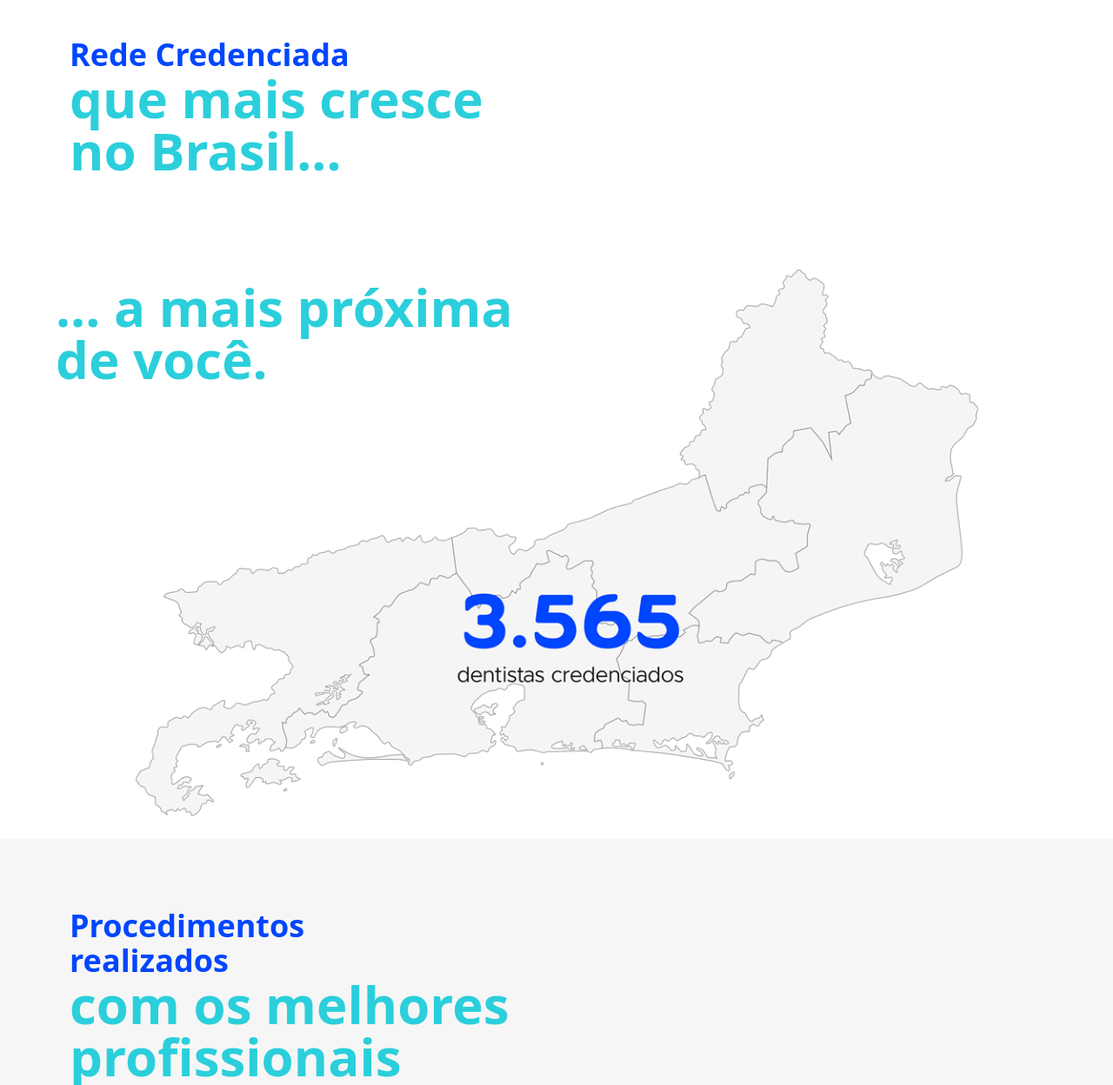
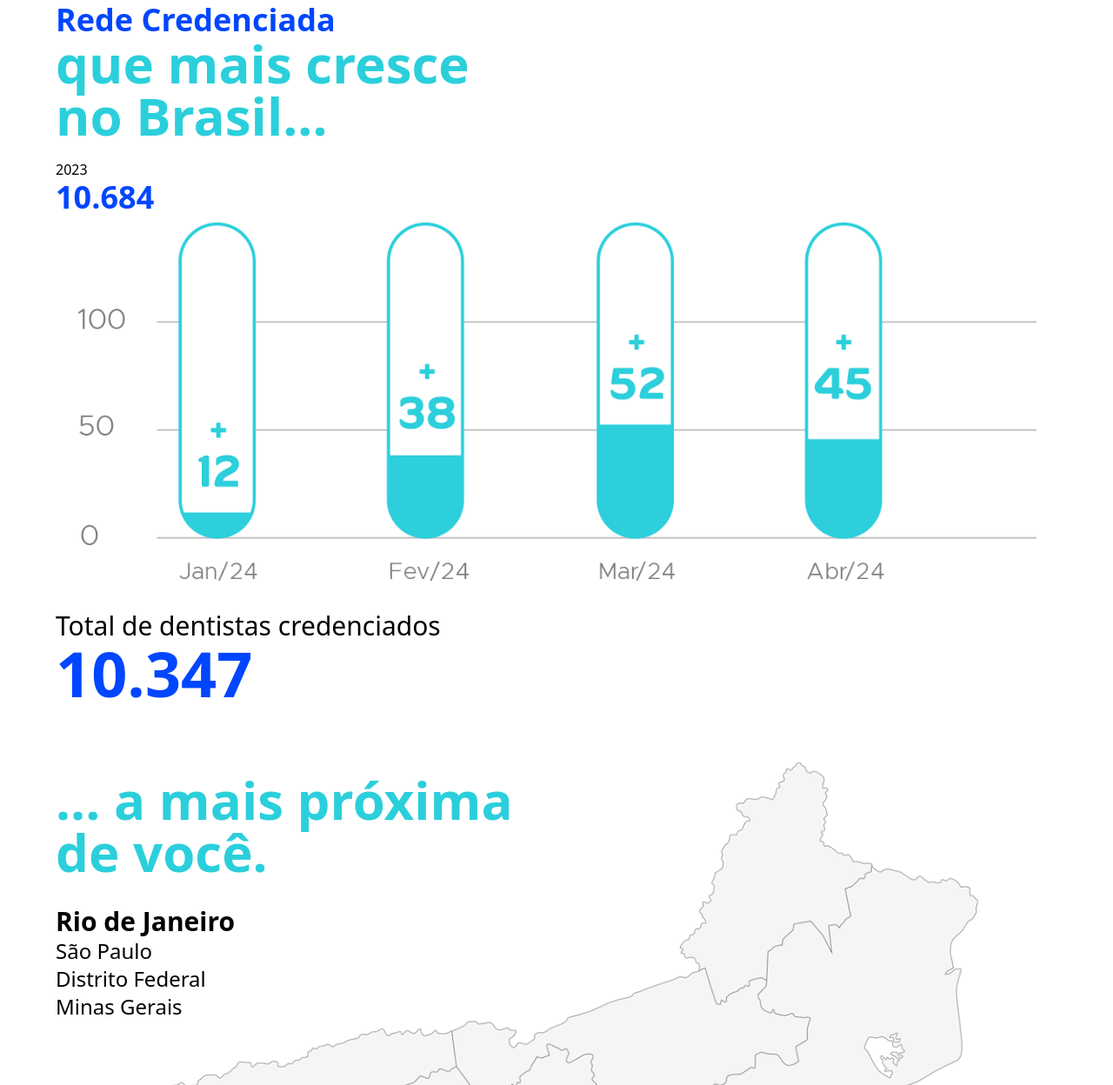
Before and after one commit to jorgeacruz/MaisDental, a website: page src/index.html in a window 1280 px wide. Shown: the part 1596-2844 px from the top of the page at 87% size. Drawn offline with nearby package versions, Linux system fonts and the light colour scheme.

Commit message:
update index, images and tailwondcss

```diff
--- a/src/index.html
+++ b/src/index.html
@@ -5,6 +5,7 @@
     <meta name="viewport" content="width=device-width, initial-scale=1.0">
     <title>Mais Dental - Vantagens</title>
     <link rel="stylesheet" href="../styles/output.css">
+
 </head>
 <body>
     <!--- menu -->
@@ -77,11 +78,16 @@
         </div>
     </section>
     <!-- Rede Credenciada -->
-    <section class="w-full p-20 flex flex-col gap-6 justify-center items-center ">
+    <section class="w-full p-10 flex flex-col gap-6 justify-center items-center ">
         <div class="w-full max-w-6xl flex flex-col">
             <h1 class="text-4xl text-forth font-bold">Rede Credenciada</h1>
             <h1 class="text-6xl text-secondary font-bold">que mais cresce</h1>
             <h1 class="text-6xl text-secondary font-bold">no Brasil...</h1>
+            <h4 class="mt-5">2023</h4>
+            <h1 class="counter-up text-4xl text-forth font-bold" data-count-to="10684"></h1>
+            <img src="./images/grafico1.png" alt="Atendimentos 2023" title="" />
+            <h4 class="mt-5 text-3xl font-thin">Total de dentistas credenciados</h4>
+            <h1 class="counter-up text-7xl text-forth font-bold" data-count-to="10347"></h1>
         </div>
     </section>
      <!-- ... a mais proxima de voce -->
@@ -90,6 +96,10 @@
             <div class="absolute pt-10 w-[600px]">
                 <h1 class="text-6xl text-secondary font-bold">... a mais próxima</h1>
                 <h1 class="text-6xl text-secondary font-bold">de você.</h1>
+                <h3 class="text-3xl font-bold mt-8">Rio de Janeiro</h3>
+                <h3 class="text-2xl font-thin">São Paulo</h3>
+                <h3 class="text-2xl font-thin">Distrito Federal</h3>
+                <h3 class="text-2xl font-thin">Minas Gerais</h3>
             </div>
             <div class="relative inset-0 w-full">
                 <img src="./images/mapa.png" alt="Unidade mais Próxima" title="Unidade mais Próxima" />
@@ -103,7 +113,14 @@
             <h1 class="text-4xl text-forth font-bold">realizados</h1>
             <h1 class="text-6xl text-secondary font-bold">com os melhores</h1>
             <h1 class="text-6xl text-secondary font-bold">profissionais</h1>
+            <h4 class="mt-5">2023</h4>
+            <h1 class="counter-up text-4xl text-forth font-bold" data-count-to="45875"></h1>
+            <img src="./images/grafico1.png" alt="Atendimentos 2023" title="" />
+            <h4 class="mt-5 text-3xl font-thin">Total de dentistas credenciados</h4>
+            <h1 class="counter-up text-7xl text-forth font-bold" data-count-to="50920"></h1>
         </div>
     </section>
 </body>
+<script src="https://ajax.googleapis.com/ajax/libs/jquery/2.1.1/jquery.min.js"></script>
+<script src="script.js"></script>
 </html>
--- /dev/null
+++ b/src/script.js
@@ -0,0 +1,21 @@
+const tempo_intervalo = 10; //ms -> define a velocidade da animação
+const tempo = 1000; //ms -> define o tempo total da animaçao
+
+$('.counter-up').each(function() {
+  let count_to = parseInt($(this).data('countTo'));
+  let intervalos = tempo / tempo_intervalo; //quantos passos de animação tem
+  let incremento = count_to / intervalos; //quanto cada contador deve aumentar
+  let valor = 0;
+  let el = $(this);
+
+  let timer = setInterval(function() {
+    if (valor >= count_to){ //se já contou tudo tem de parar o timer
+      valor = count_to;
+      clearInterval(timer);
+    }
+
+    let texto = valor.toFixed(0).toString().replace(/(\d)(?=(\d{3})+(?!\d))/g, "$1.");
+    el.text(texto);
+    valor += incremento;
+  }, tempo_intervalo);
+});
```
Also changed, not shown: src/images/grafico1.png (added), styles/output.css.
